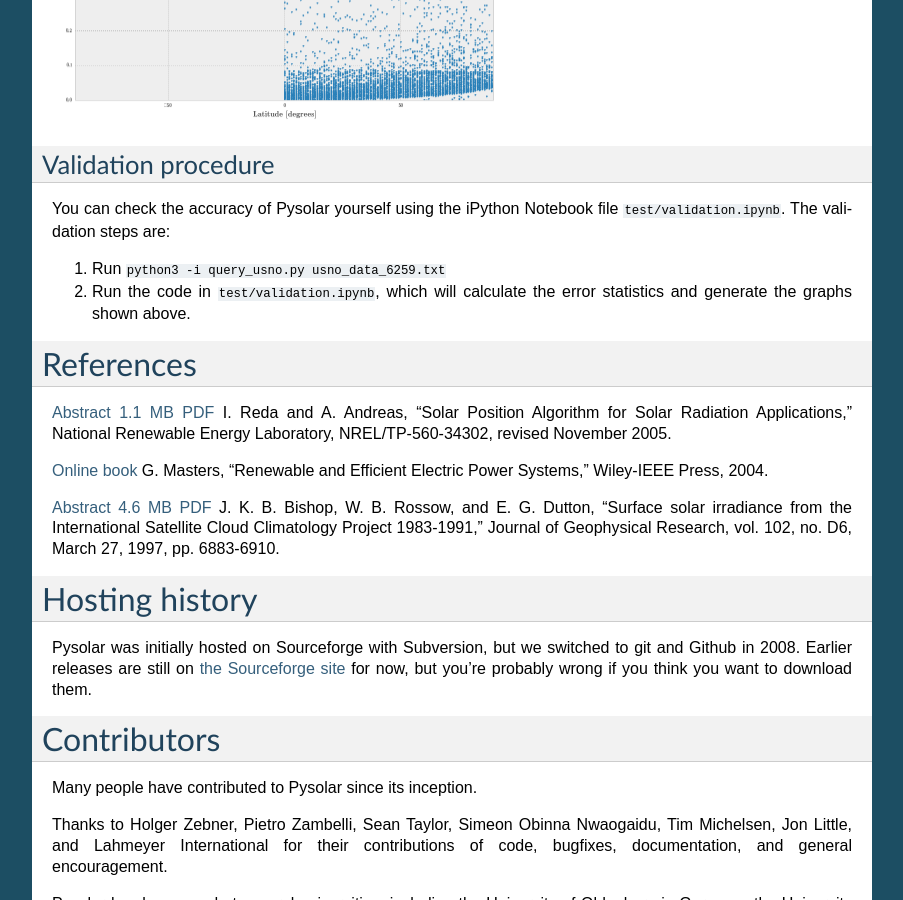
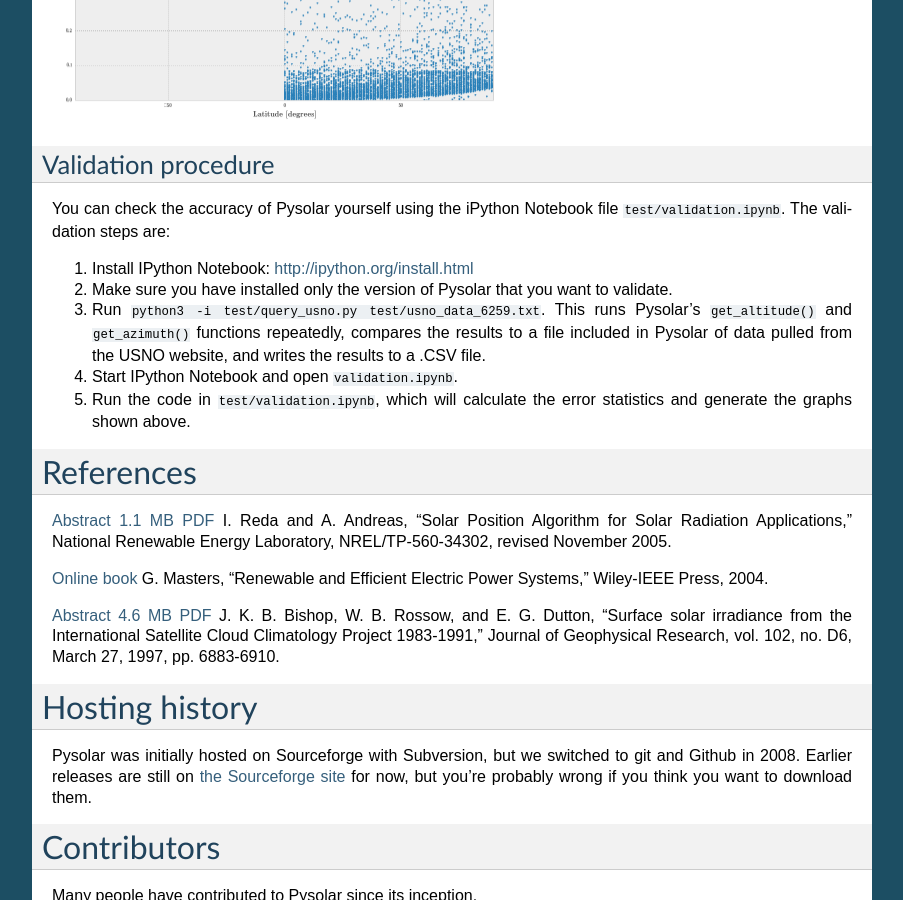
Before and after one commit to pingswept/pysolar, a Sphinx documentation site: the page built from doc/index.rst, in a window 1280 px wide and 900 px high, scrolled down 4488 px. Shown: the whole window, without its empty margins (198-1101 px from the left). Built offline with Sphinx 7.4.7, drawn with Linux system fonts in a browser that asks for light colours.

Commit message:
Update index.rst

```diff
--- a/doc/index.rst
+++ b/doc/index.rst
@@ -141,9 +141,15 @@ Validation procedure
 
 You can check the accuracy of Pysolar yourself using the iPython Notebook file ``test/validation.ipynb``. The validation steps are:
 
-1. Run ``python3 -i query_usno.py usno_data_6259.txt``
+1. Install IPython Notebook: http://ipython.org/install.html
 
-2. Run the code in ``test/validation.ipynb``, which will calculate the error statistics and generate the graphs shown above.
+2. Make sure you have installed only the version of Pysolar that you want to validate.
+
+3. Run ``python3 -i test/query_usno.py test/usno_data_6259.txt``. This runs Pysolar's ``get_altitude()`` and ``get_azimuth()`` functions repeatedly, compares the results to a file included in Pysolar of data pulled from the USNO website, and writes the results to a .CSV file.
+
+4. Start IPython Notebook and open ``validation.ipynb``.
+
+5. Run the code in ``test/validation.ipynb``, which will calculate the error statistics and generate the graphs shown above.
 
 References
 ==========
```
